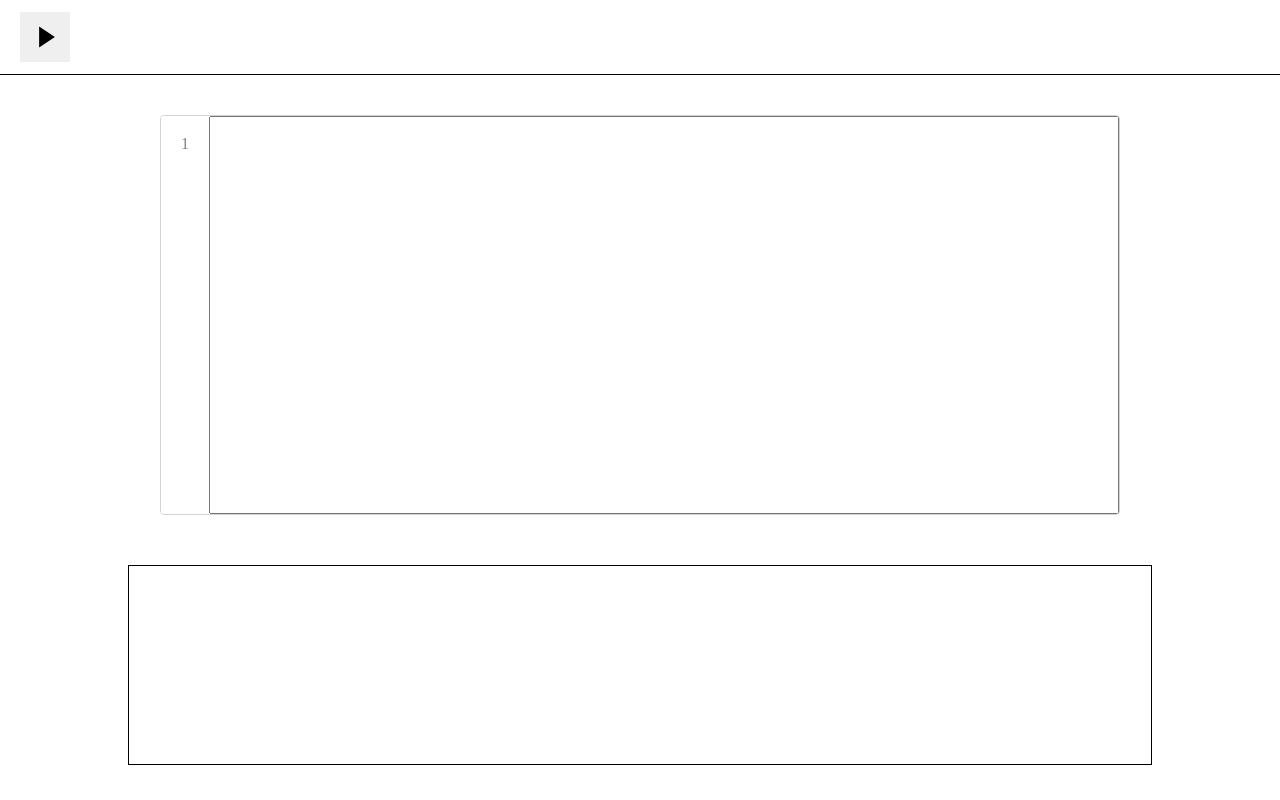
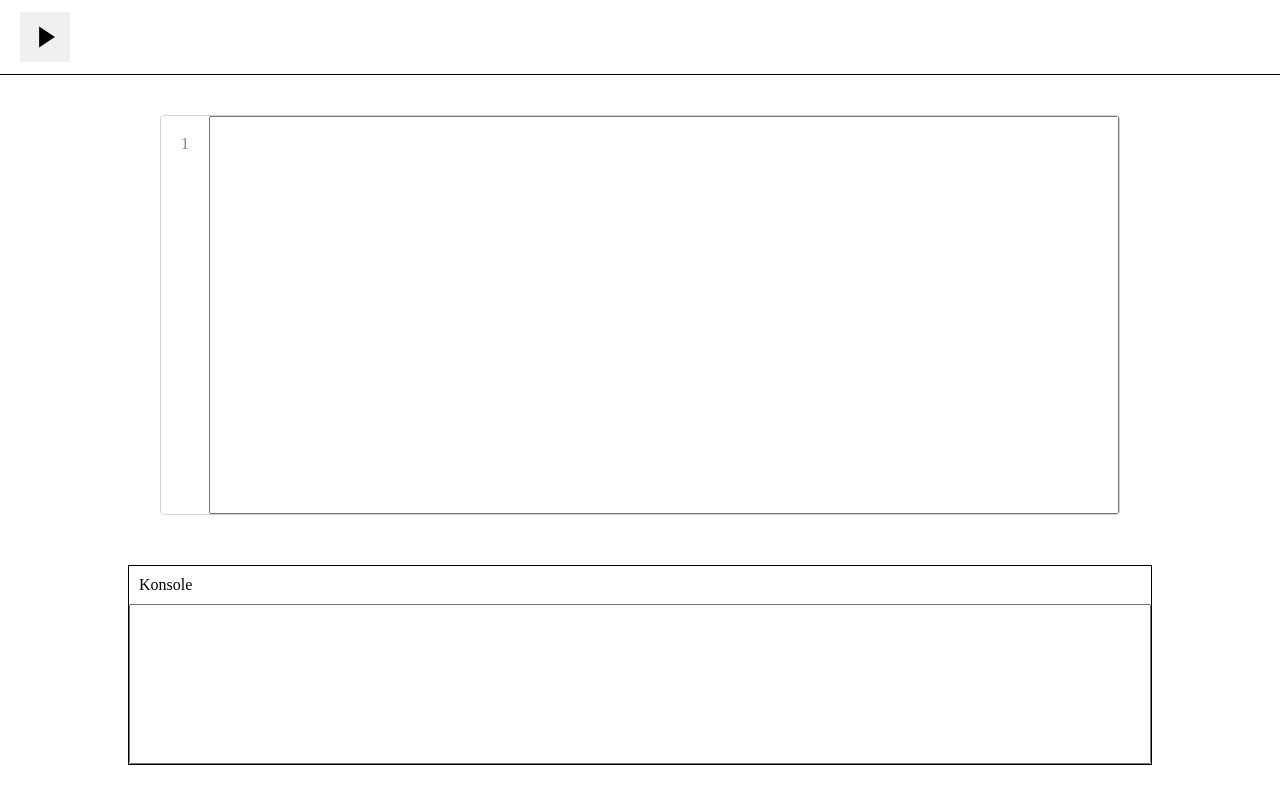
Before and after one commit to Arturs-gailitis/learning-programming-basics-programm, a React app in the folder frontend/: page / in a window 1280 px wide. Built offline with nearby package versions, Linux system fonts and the light colour scheme; the HTML template or start-up script is replaced by a standard one.

Commit message:
pārtaisa Consoles tekstu par textarea

```diff
--- a/frontend/src/components/Console.jsx
+++ b/frontend/src/components/Console.jsx
@@ -4,13 +4,22 @@ function Console({codeResult}) {
 
     const resultLenght = codeResult.length
 
+    // pārtaisa rezultātu no masīva uz string
+    function fixResultFormat(result) {
+
+        let resultText = '';
+
+        for (let i = 0; i < resultLenght; i++) {
+            resultText = resultText + '\n' + result[i];
+        }
+
+        return resultText
+    }
+
     return (
         <main className='Console'>
-            <div className='TextArea'>
-                {Array.from({ length: resultLenght }, (_, index) => (
-                    <span className='consoleText' key={index}>{codeResult[index] + "\n"}</span>
-                ))}
-            </div>
+            <div id='Header'>Konsole</div>
+            <textarea value={fixResultFormat(codeResult)} className='TextArea' readOnly></textarea>
         </main>
     )
 }
--- a/frontend/src/style/Console.css
+++ b/frontend/src/style/Console.css
@@ -2,29 +2,34 @@
 .Console {
     display: flex;
     width: 80%;
-    min-height: 25vh;
-    align-items: center;
-    justify-content: center;
+    height: 25vh;
+    flex-direction: column;
+    align-items: stretch;
+    justify-content: stretch;
     justify-self: center;
     box-sizing: border-box;
     margin-top: 10px;
     border: 1px solid black;
 }
 
+/* atbild par konsoles virsrakstu */
+#Header {
+    padding-top: 10px;
+    padding-bottom: 10px;
+    padding-left: 10px;
+}
+
 /* atbild par konsoles teksta laukumu */
 .TextArea {
-    flex-direction: column;
-    align-items: flex-start;
+    flex: 1;
     width: 100%;
-    padding: 10px;
+    height: 100%;
+    min-height: 0;
+    padding-left: 10px;
+    box-sizing: border-box;
+    resize: none;
+    overflow: auto;
     font-family: Georgia, 'Times New Roman', Times, serif;
     color: black;
-    line-height: 16px;
+    line-height: 20px;
 }
-
-/* atbild par konsoles tekstu */
-.consoleText {
-    display: block;
-    text-align: left;
-    padding: 5px;
-}
```
